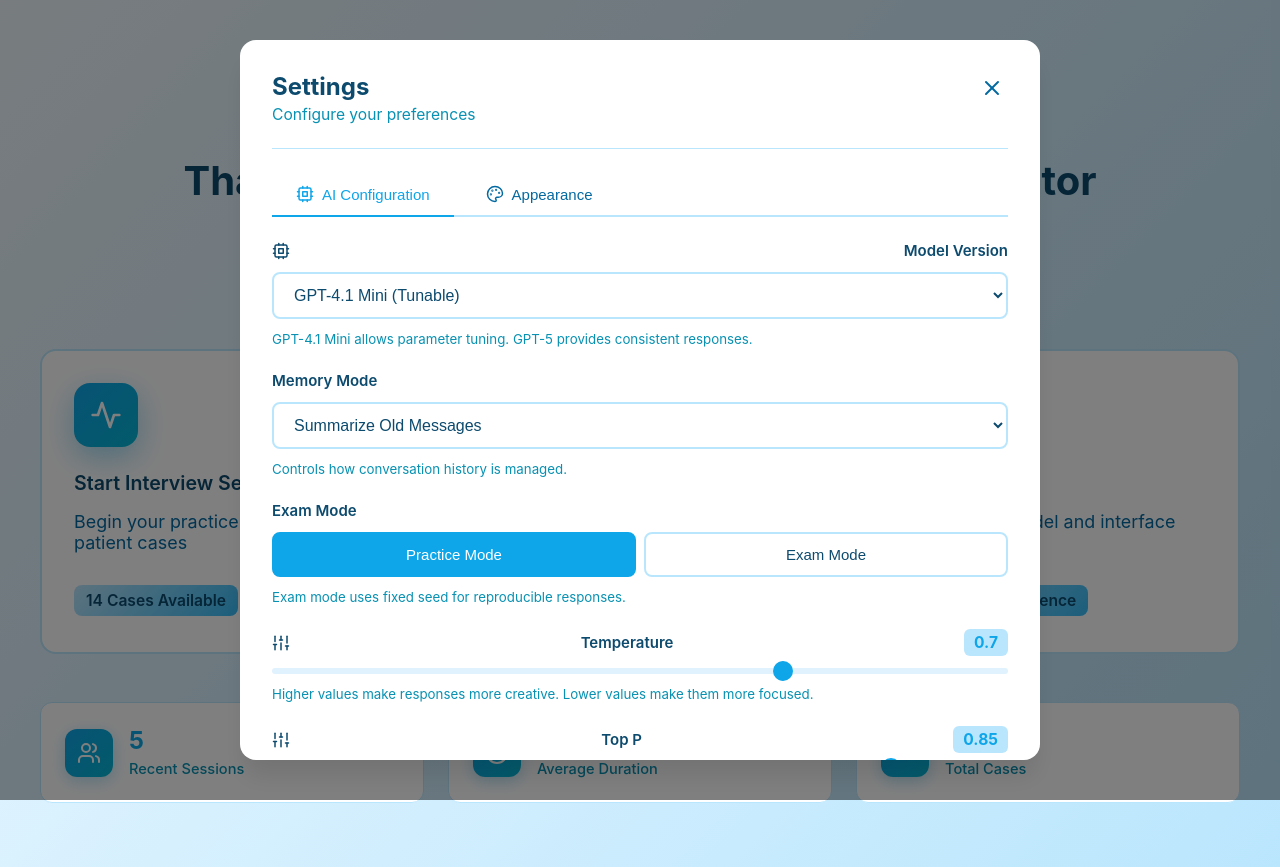
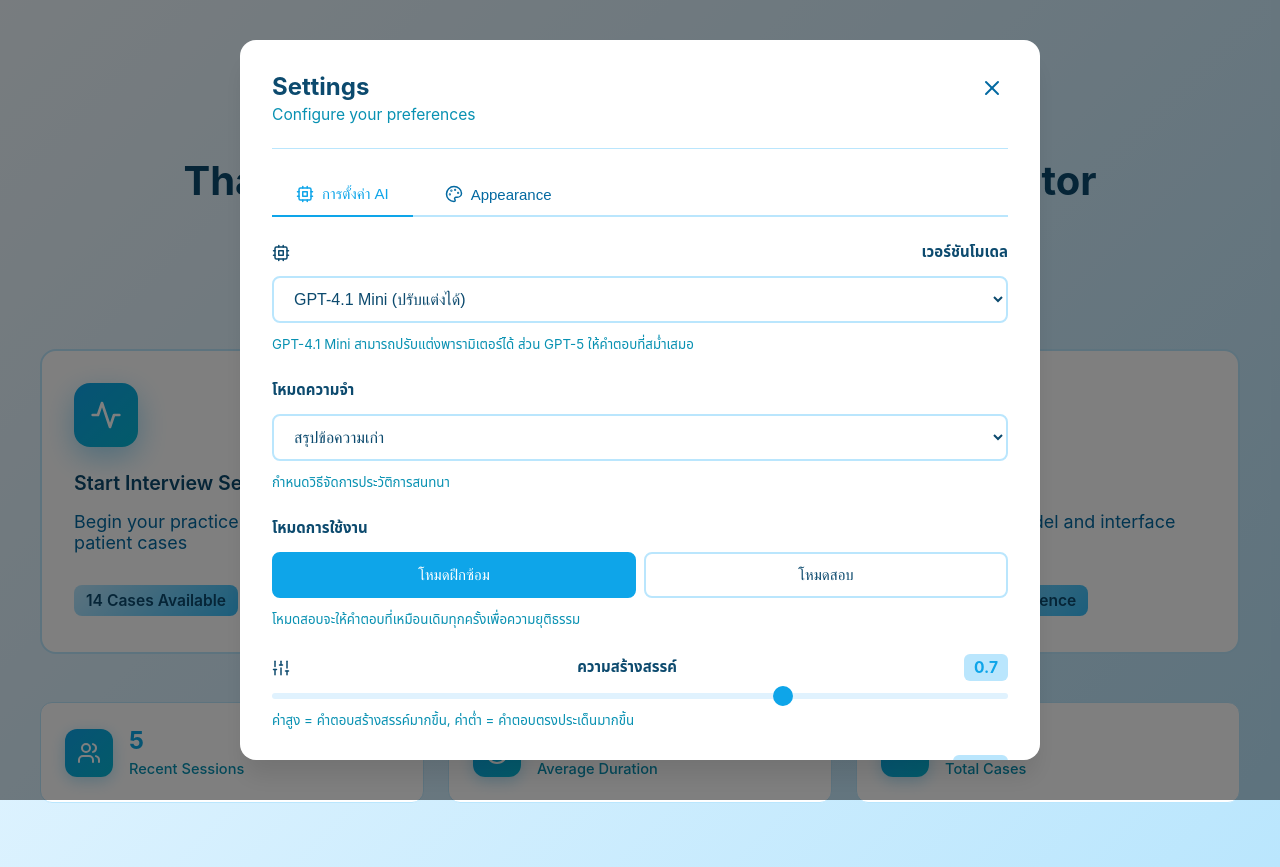
Before and after one commit to Az9ze2/Virtual_Patient_Simulator, a React (Create React App) app in the folder Frontend/: page / in a window 1280 px wide. Both pictures are taken after a click on the element 1050 px from the left and 501 px from the top of the page. Built offline with nearby package versions, Linux system fonts and the light colour scheme; no server answers; the HTML template or start-up script is replaced by a standard one.

Commit message:
fix: translate AI settings to Thai for better accessibility

```diff
--- a/Frontend/src/components/modals/SettingsModal.js
+++ b/Frontend/src/components/modals/SettingsModal.js
@@ -114,7 +114,7 @@ const SettingsModal = ({ onClose }) => {
               onClick={() => setActiveTab('ai')}
             >
               <Cpu size={18} />
-              AI Configuration
+              การตั้งค่า AI
             </button>
             <button
               className={`settings-tab ${activeTab === 'appearance' ? 'active' : ''}`}
@@ -132,61 +132,61 @@ const SettingsModal = ({ onClose }) => {
                 <div className="setting-group">
                   <label className="setting-label">
                     <Cpu size={18} />
-                    Model Version
+                    เวอร์ชันโมเดล
                   </label>
                   <select
                     className="select"
                     value={localSettings.model}
                     onChange={(e) => handleSettingChange('model', e.target.value)}
                   >
-                    <option value="gpt-4.1-mini">GPT-4.1 Mini (Tunable)</option>
-                    <option value="gpt-5">GPT-5 (Deterministic)</option>
+                    <option value="gpt-4.1-mini">GPT-4.1 Mini (ปรับแต่งได้)</option>
+                    <option value="gpt-5">GPT-5 (คำตอบคงที่)</option>
                   </select>
                   <p className="setting-hint">
-                    GPT-4.1 Mini allows parameter tuning. GPT-5 provides consistent responses.
+                    GPT-4.1 Mini สามารถปรับแต่งพารามิเตอร์ได้ ส่วน GPT-5 ให้คำตอบที่สม่ำเสมอ
                   </p>
                 </div>
 
                 {/* Memory Mode */}
                 <div className="setting-group">
                   <label className="setting-label">
-                    Memory Mode
+                    โหมดความจำ
                   </label>
                   <select
                     className="select"
                     value={localSettings.memoryMode}
                     onChange={(e) => handleSettingChange('memoryMode', e.target.value)}
                   >
-                    <option value="none">Keep All History</option>
-                    <option value="truncate">Truncate Old Messages</option>
-                    <option value="summarize">Summarize Old Messages</option>
+                    <option value="none">เก็บประวัติทั้งหมด</option>
+                    <option value="truncate">ตัดข้อความเก่าทิ้ง</option>
+                    <option value="summarize">สรุปข้อความเก่า</option>
                   </select>
                   <p className="setting-hint">
-                    Controls how conversation history is managed.
+                    กำหนดวิธีจัดการประวัติการสนทนา
                   </p>
                 </div>
 
                 {/* Exam Mode */}
                 <div className="setting-group">
                   <label className="setting-label">
-                    Exam Mode
+                    โหมดการใช้งาน
                   </label>
                   <div className="toggle-group">
                     <button
                       className={`toggle-option ${!localSettings.examMode ? 'active' : ''}`}
                       onClick={() => handleSettingChange('examMode', false)}
                     >
-                      Practice Mode
+                      โหมดฝึกซ้อม
                     </button>
                     <button
                       className={`toggle-option ${localSettings.examMode ? 'active' : ''}`}
                       onClick={() => handleSettingChange('examMode', true)}
                     >
-                      Exam Mode
+                      โหมดสอบ
                     </button>
                   </div>
                   <p className="setting-hint">
-                    Exam mode uses fixed seed for reproducible responses.
+                    โหมดสอบจะให้คำตอบที่เหมือนเดิมทุกครั้งเพื่อความยุติธรรม
                   </p>
                 </div>
 
@@ -194,7 +194,7 @@ const SettingsModal = ({ onClose }) => {
                 <div className="setting-group">
                   <label className="setting-label">
                     <Sliders size={18} />
-                    Temperature
+                    ความสร้างสรรค์
                     <span className="setting-value">{localSettings.temperature}</span>
                   </label>
                   <input
@@ -208,7 +208,7 @@ const SettingsModal = ({ onClose }) => {
                     disabled={localSettings.model === 'gpt-5'}
                   />
                   <p className="setting-hint">
-                    Higher values make responses more creative. Lower values make them more focused.
+                    ค่าสูง = คำตอบสร้างสรรค์มากขึ้น, ค่าต่ำ = คำตอบตรงประเด็นมากขึ้น
                   </p>
                 </div>
 
@@ -216,7 +216,7 @@ const SettingsModal = ({ onClose }) => {
                 <div className="setting-group">
                   <label className="setting-label">
                     <Sliders size={18} />
-                    Top P
+                    ความหลากหลาย
                     <span className="setting-value">{localSettings.topP}</span>
                   </label>
                   <input
@@ -230,7 +230,7 @@ const SettingsModal = ({ onClose }) => {
                     disabled={localSettings.model === 'gpt-5'}
                   />
                   <p className="setting-hint">
-                    Controls diversity via nucleus sampling.
+                    ควบคุมความหลากหลายของการเลือกคำ, ค่าสูง = คำตอบหลากหลายขึ้น
                   </p>
                 </div>
 
@@ -238,7 +238,7 @@ const SettingsModal = ({ onClose }) => {
                 <div className="setting-group">
                   <label className="setting-label">
                     <Sliders size={18} />
-                    Frequency Penalty
+                    ลดคำซ้ำ
                     <span className="setting-value">{localSettings.frequencyPenalty}</span>
                   </label>
                   <input
@@ -252,7 +252,7 @@ const SettingsModal = ({ onClose }) => {
                     disabled={localSettings.model === 'gpt-5'}
                   />
                   <p className="setting-hint">
-                    Reduces repetition of words. Higher values decrease repetition.
+                    ลดการใช้คำซ้ำๆ ค่าสูง = ซ้ำน้อยลง
                   </p>
                 </div>
 
@@ -260,7 +260,7 @@ const SettingsModal = ({ onClose }) => {
                 <div className="setting-group">
                   <label className="setting-label">
                     <Sliders size={18} />
-                    Presence Penalty
+                    หัวข้อใหม่
                     <span className="setting-value">{localSettings.presencePenalty}</span>
                   </label>
                   <input
@@ -274,14 +274,14 @@ const SettingsModal = ({ onClose }) => {
                     disabled={localSettings.model === 'gpt-5'}
                   />
                   <p className="setting-hint">
-                    Encourages talking about new topics.
+                    กระตุ้นให้พูดถึงหัวข้อใหม่ๆ มากขึ้น
                   </p>
                 </div>
 
                 {/* Max Duration */}
                 <div className="setting-group">
                   <label className="setting-label">
-                    Max Session Duration (minutes)
+                    ระยะเวลาสูงสุดต่อเซสชัน (นาที)
                   </label>
                   <input
                     type="number"
@@ -292,7 +292,7 @@ const SettingsModal = ({ onClose }) => {
                     max="60"
                   />
                   <p className="setting-hint">
-                    Maximum time allowed for a session.
+                    กำหนดเวลาสูงสุดที่อนุญาตสำหรับการใช้งานแต่ละครั้ง
                   </p>
                 </div>
               </div>
```
